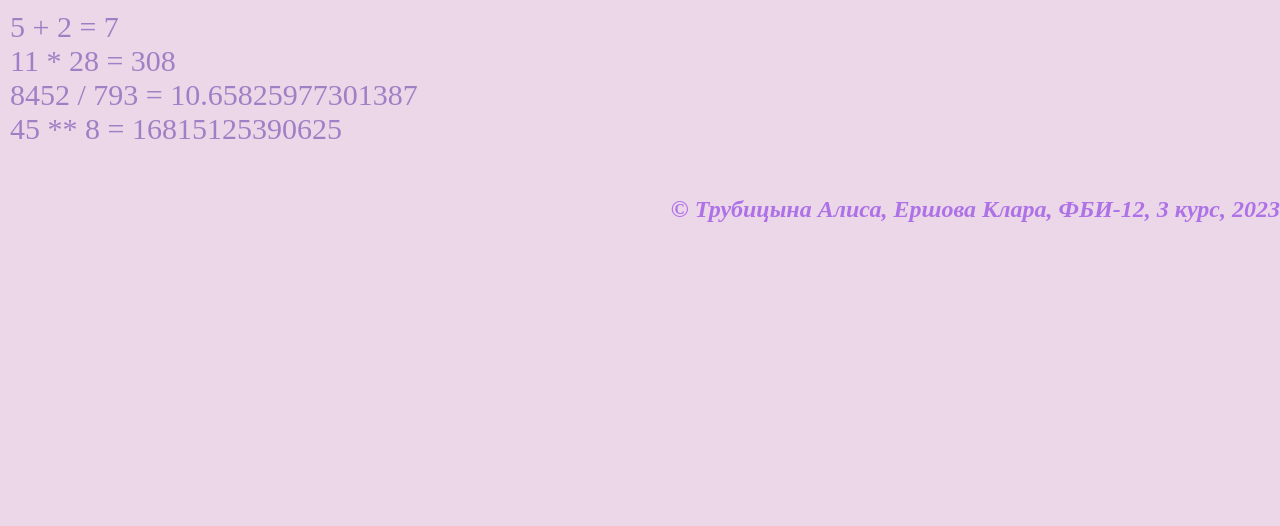
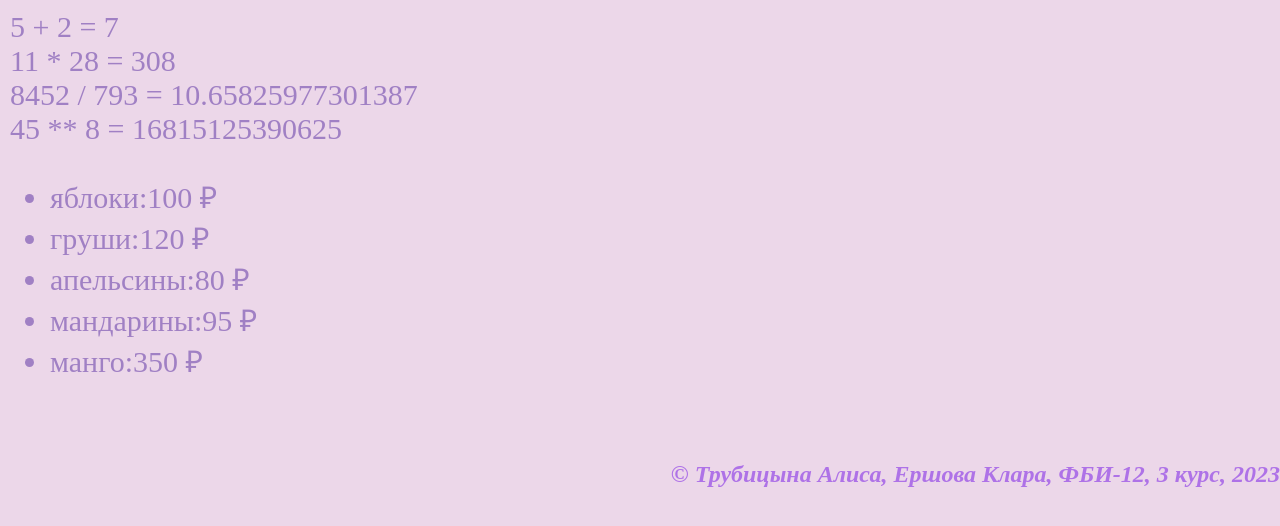
Before and after one commit to ershooooo/web-programming-labs-2, a Flask app: page /lab2/example in a window 1280 px wide. Shown: the part 27-553 px from the top of the page. Run offline with Flask 3, Linux system fonts and the light colour scheme.

Commit message:
Цикл в шаблоне

```diff
--- a/app.py
+++ b/app.py
@@ -153,8 +153,12 @@ def two():
 
 @app.route('/lab2/example')
 def example():
-    name = 'Трубицына Алиса, Ершова Клара'
-    number = 'Лабораторная работа 2'
-    group = 'ФБИ-12'
-    cours = '3 курс'
-    return render_template('example.html', number=number,name=name,group=group,cours=cours)
+    name, number, group, cours = 'Трубицына Алиса, Ершова Клара','Лабораторная работа 2', 'ФБИ-12', '3 курс'
+    fruits =[
+         {'name':'яблоки','price':100},
+         {'name':'груши','price':120},
+         {'name':'апельсины','price':80},
+         {'name':'мандарины','price':95},
+         {'name':'манго','price':350}
+         ]
+    return render_template('example.html', number=number,name=name,group=group,cours=cours, fruits=fruits)
--- a/templates/example.html
+++ b/templates/example.html
@@ -24,6 +24,11 @@
         11 * 28 = {{ 11 * 28 }}<br>
         8452 / 793 = {{ 8452 / 793 }}<br>
         45 ** 8 = {{ 45 ** 8 }}<br>
+        <ul>
+            {% for f in fruits %}
+            <li>{{f.name}}:{{f.price}} &#x20bd;</li>
+            {% endfor %}
+        </ul>
     </main>
 
     <footer>
```
